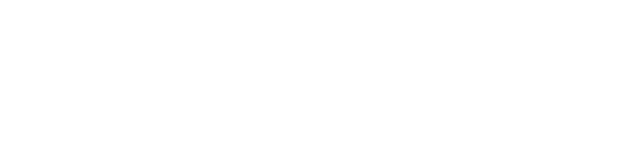
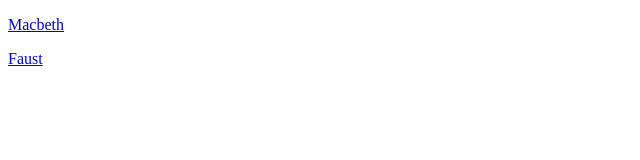
Before and after one commit to amoraq/basic_repo, a plain HTML site: page index.html in a window 1280 px wide. Shown: the whole page, without its empty margins (0-640 px from the left). Drawn offline with Linux system fonts and the light colour scheme.

Commit message:
modified webpages

```diff
--- a/index.html
+++ b/index.html
@@ -5,6 +5,7 @@
         <title>Famous Soliloquies</title>
     </head>
     <body>
-        <p><a href="macbeth.txt"></p>
+        <p><a href="macbeth.txt">Macbeth</a></p>
+        <p><a href="faust.txt">Faust</a></p>
     </body>
 </html>
--- a/style.css
+++ b/style.css
@@ -0,0 +1,3 @@
+p {
+    margin: 20px;
+}
```
